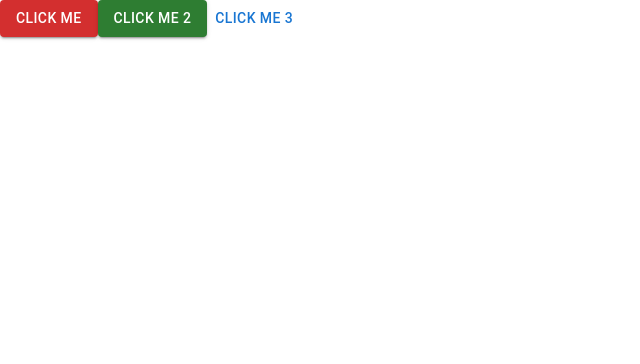
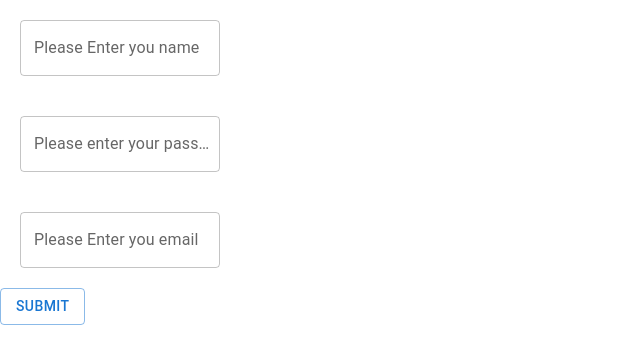
Before and after one commit to Satyamray21/materialUI, a React (Create React App) app: page / in a window 1280 px wide. Shown: the top 364 px of the page, without its empty margins (0-640 px from the left). Built offline with nearby package versions, Linux system fonts and the light colour scheme.

Commit message:
Form done with react and material UI

```diff
--- a/src/App.js
+++ b/src/App.js
@@ -1,12 +1,14 @@
 
 import ButtonDemo from './component/ButtonDemo';
+import Form from './component/Form';
+import TextFeildDemo from './component/TextFeildDemo';
 
 
 function App() {
   return (
    <>
 
-   <ButtonDemo />
+   <Form/>
    </>
   );
 }
--- /dev/null
+++ b/src/component/Form.jsx
@@ -0,0 +1,43 @@
+import React,{useState} from 'react'
+import { TextField,Button } from '@mui/material'
+function Form() {
+    const[name,setName ]=useState('');
+    const[password,setPassword]=useState('');
+    const[email,setEmail]=useState('');
+    const handelSubmit = (e)=>{
+        e.preventDefault();
+        console.log(name,password,email);
+        setName('');
+        setPassword('');
+        setEmail('');
+    }
+  return (
+    <>
+    <TextField
+    value={name}
+    label='Please Enter you name'
+    onChange = {(e)=>setName(e.target.value)}
+    variant='outlined'
+    sx = {{margin:'20px',width: '200px'}}
+    /><br/>
+    <TextField
+    value={password}
+    label="Please enter your password"
+    onChange = {(e)=>setPassword(e.target.value)}
+    variant='outlined'
+    sx = {{margin:'20px',width: '200px'}}
+    /><br/>
+    <TextField
+    value={email}
+    label='Please Enter you email'
+    onChange = {(e)=>setEmail(e.target.value)}
+    variant='outlined'
+    sx = {{margin:'20px',width: '200px'}}
+    /><br/>
+    <Button variant='outlined'
+    onClick = {handelSubmit} >Submit</Button>
+    </>
+  )
+}
+
+export default Form
--- /dev/null
+++ b/src/component/TextFeildDemo.jsx
@@ -0,0 +1,11 @@
+import React from 'react'
+import { TextField } from '@mui/material'
+function TextFeildDemo() {
+  return (
+    <>
+    <TextField variant="standard" placeholder="Enter your name" />
+    </>
+  )
+}
+
+export default TextFeildDemo
```
